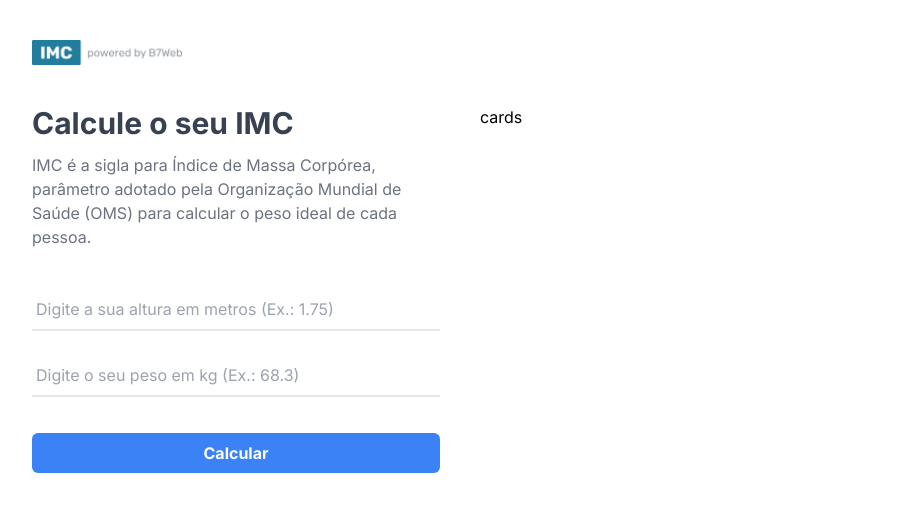
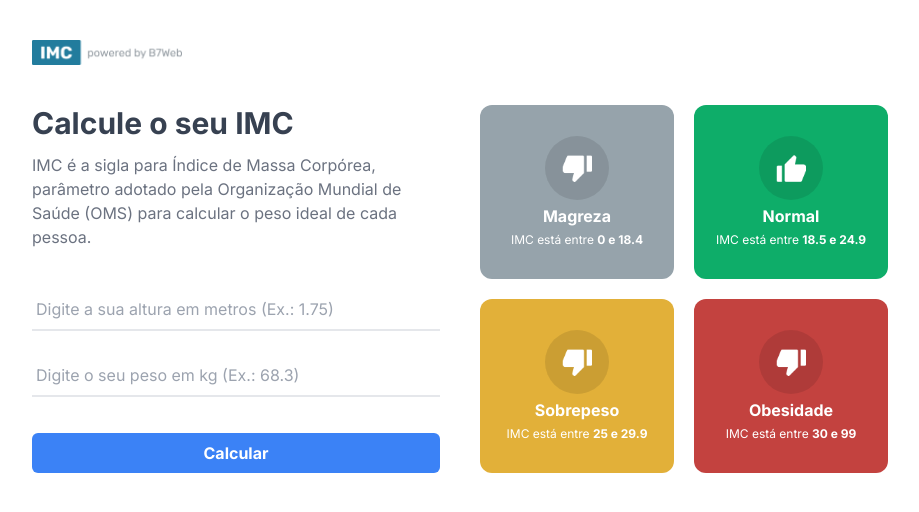
Before and after one commit to welisonw/calculadora-imc, a Next.js app: page / in a window 1280 px wide. Shown: the top 512 px of the page, without its empty margins (180-1099 px from the left). Built offline with nearby package versions, Linux system fonts and the light colour scheme.

Commit message:
create rightside items

```diff
--- a/src/app/page.tsx
+++ b/src/app/page.tsx
@@ -4,12 +4,15 @@ import { Input } from "@/components/Input/Input";
 import { ChangeEvent, useState } from "react";
 import powered from '../assets/powered.png';
 import { levels, calculateImc } from "@/helpers/calculateImc";
+import upImage from '../assets/up.png';
+import downImage from '../assets/down.png';
+import { Level } from "@/types/Level";
 
 
 export default function Home() {
   const [ height, setHeight ] = useState<number>(0);
   const [ weight, setWeight ] = useState<number>(0);
-  const [ imc, setImc ] = useState<number>(0);
+  const [ showYourLevel, setShowYourLevel ] = useState<Level | null>(null);
 
   console.log(typeof height)
   console.log(typeof weight)
@@ -25,7 +28,6 @@ export default function Home() {
   };
 
   // Funcionalidade input Weight
-
   const handleChangeWeight = (e: ChangeEvent<HTMLInputElement>) => {
     e.target.maxLength = 6;
 
@@ -39,7 +41,7 @@ export default function Home() {
       formattedValue = value.replace(/(\d{3})(\d{2})/, '$1.$2'); // Formato para 5 dígitos
     } else if (digitCount === 4) {
       formattedValue = (value.replace(/(\d{2})(\d{2})/, '$1.$2')); // Formato para 4 dígitos
-    }
+    };
 
     const numericValue = Number(formattedValue);
 
@@ -51,7 +53,6 @@ export default function Home() {
     if (height && weight) {
       calculateImc
 
-      console.log(imc)
 
     } else {
       alert('Todos os campos devem ser preenchidos!');
@@ -98,8 +99,18 @@ export default function Home() {
         </div>
 
         {/* Rightside */}
-        <div className="flex-1">
-          cards
+        <div className="flex-1 grid grid-cols-2 gap-5">
+          {
+            levels.map((level, index) => (
+              <div key={index} className='flex flex-col justify-center items-center rounded-xl text-white' style={{ backgroundColor: level.color }}>
+                <div className="flex justify-center items-center w-[4rem] h-[4rem] bg-black/10 rounded-full">
+                  <img src={level.icon === 'up' ? upImage.src : downImage.src} alt="" width='30' />
+                </div>
+                <h3 className="font-bold py-1">{level.title}</h3>
+                <small className="text-xs">IMC está entre <strong>{level.imc[0]} e {level.imc[1]}</strong></small>
+              </div>
+            ))
+          }
         </div>
       </main>
     </div>
--- a/src/helpers/calculateImc.ts
+++ b/src/helpers/calculateImc.ts
@@ -13,7 +13,7 @@ export const calculateImc = (height: number, weight: number) => {
 
   for(let i in levels) {
     if (imc >= levels[i].imc[0] && imc < levels[i].imc[1]) {
-      levels[i].yourImc = imc;
+      levels[i].yourImc = Number(imc.toFixed(2));
 
       return levels[i];
     };
```
